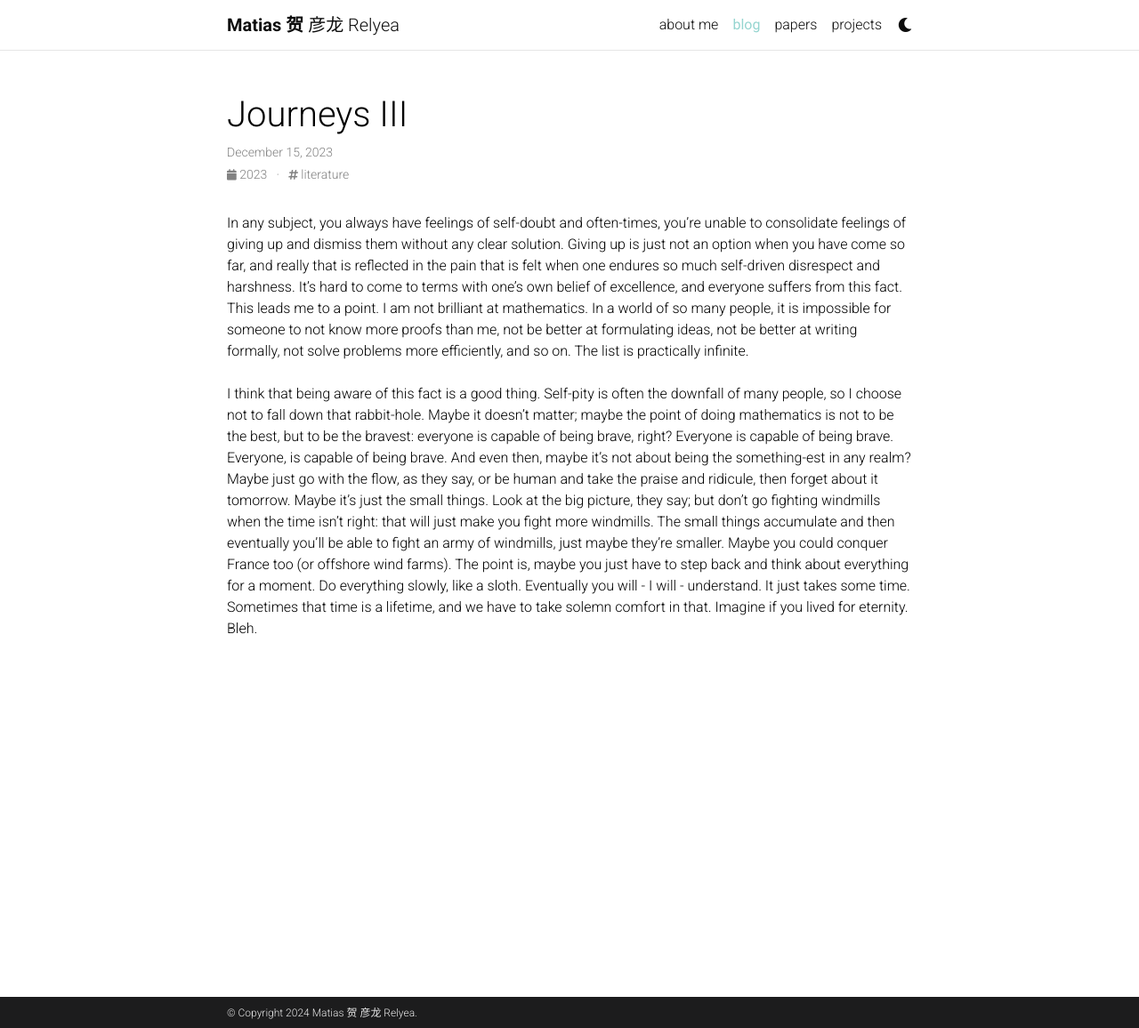
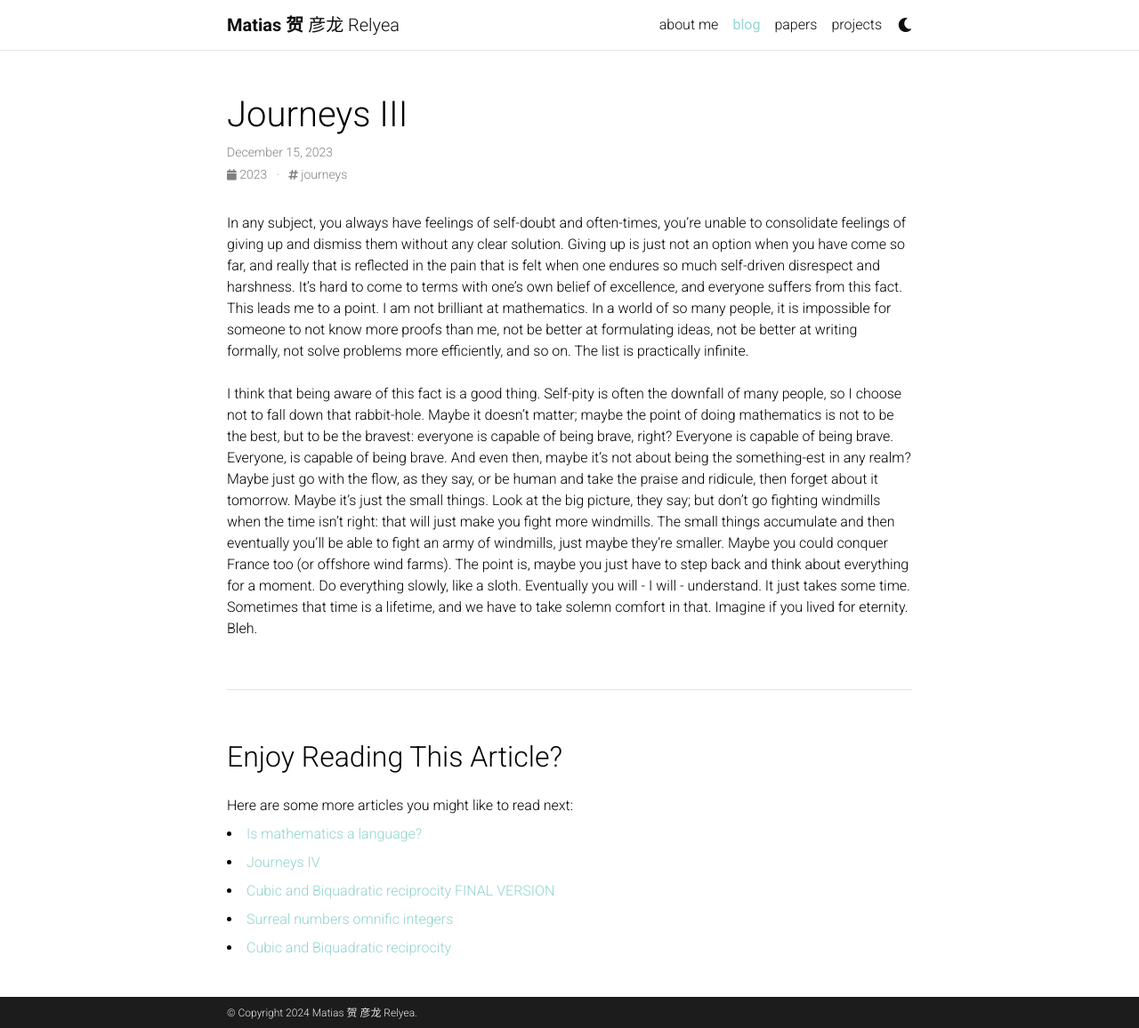
Before and after one commit to Quadcryo/quadcryo, a Jekyll site: the page built from _posts/2023-12-15-journeys3.md, in a window 1280 px wide and 1156 px high. Shown: the whole window at 89% size. Built offline with Jekyll 4.4.1, drawn with Linux system fonts in a browser that asks for light colours; comment, search, counter and statistics services are not loaded; a style sheet for code colours, icons or effects is not loaded.

Commit message:
minor changes

```diff
--- a/_config.yml
+++ b/_config.yml
@@ -68,7 +68,7 @@ og_image: # The site-wide (default for all links) Open Graph preview image
 # Social integration
 # -----------------------------------------------------------------------------
 
-github_username: # your GitHub user name
+github_username: Quadcryo
 gitlab_username: # your GitLab user name
 twitter_username: # your Twitter handle
 mastodon_username: # your mastodon instance+username in the format instance.tld/@username
@@ -129,7 +129,7 @@ pagination:
   enabled: true
 
 related_blog_posts:
-  enabled: false
+  enabled: true
   max_related: 5
 
 # Giscus comments (RECOMMENDED)
--- a/_posts/2023-12-15-journeys3.md
+++ b/_posts/2023-12-15-journeys3.md
@@ -3,7 +3,7 @@ layout: post
 title:  Journeys III
 date:   2023-12-15 00:00-00
 description: I am not brilliant at mathematics.
-tags: literature
+tags: journeys
 ---
 
 In any subject, you always have feelings of self-doubt and often-times, you're unable to consolidate feelings of giving up and dismiss them without any clear solution. Giving up is just not an option when you have come so far, and really that is reflected in the pain that is felt when one endures so much self-driven disrespect and harshness. It's hard to come to terms with one's own belief of excellence, and everyone suffers from this fact. This leads me to a point. I am not brilliant at mathematics. In a world of so many people, it is impossible for someone to not know more proofs than me, not be better at formulating ideas, not be better at writing formally, not solve problems more efficiently, and so on. The list is practically infinite.
--- a/_posts/2024-07-01-journeys4.md
+++ b/_posts/2024-07-01-journeys4.md
@@ -3,7 +3,7 @@ layout: post
 title:  Journeys IV
 date:   2024-06-30 00:00-00
 description: How do I reconcile relearning old mathematics with my mathematical growth?
-tags: literature
+tags: journeys
 ---
 
 We will always relearn old facts. Addition and multiplication appear so frequently and so fundamentally that you just can't avoid them. They chase you around in circles, and much of mathematics is like that. Like addition and multiplication, some topics in mathematics are so fundamental that at any stage of progression or expertise, you will encounter the same things over and over again. It's well known that repetition can further ingrain certain concepts in your head, but sometimes doing it too much can cause you to implode: if you've seen something so many times and understand a concept so well, at what point will seeing it one more time cause you to forget everything I know?
```
Also changed, not shown: _posts/2023-06-10-journeys1.md (+1 -1 lines), _posts/2023-08-07-journeys2.md (+1 -1 lines).
